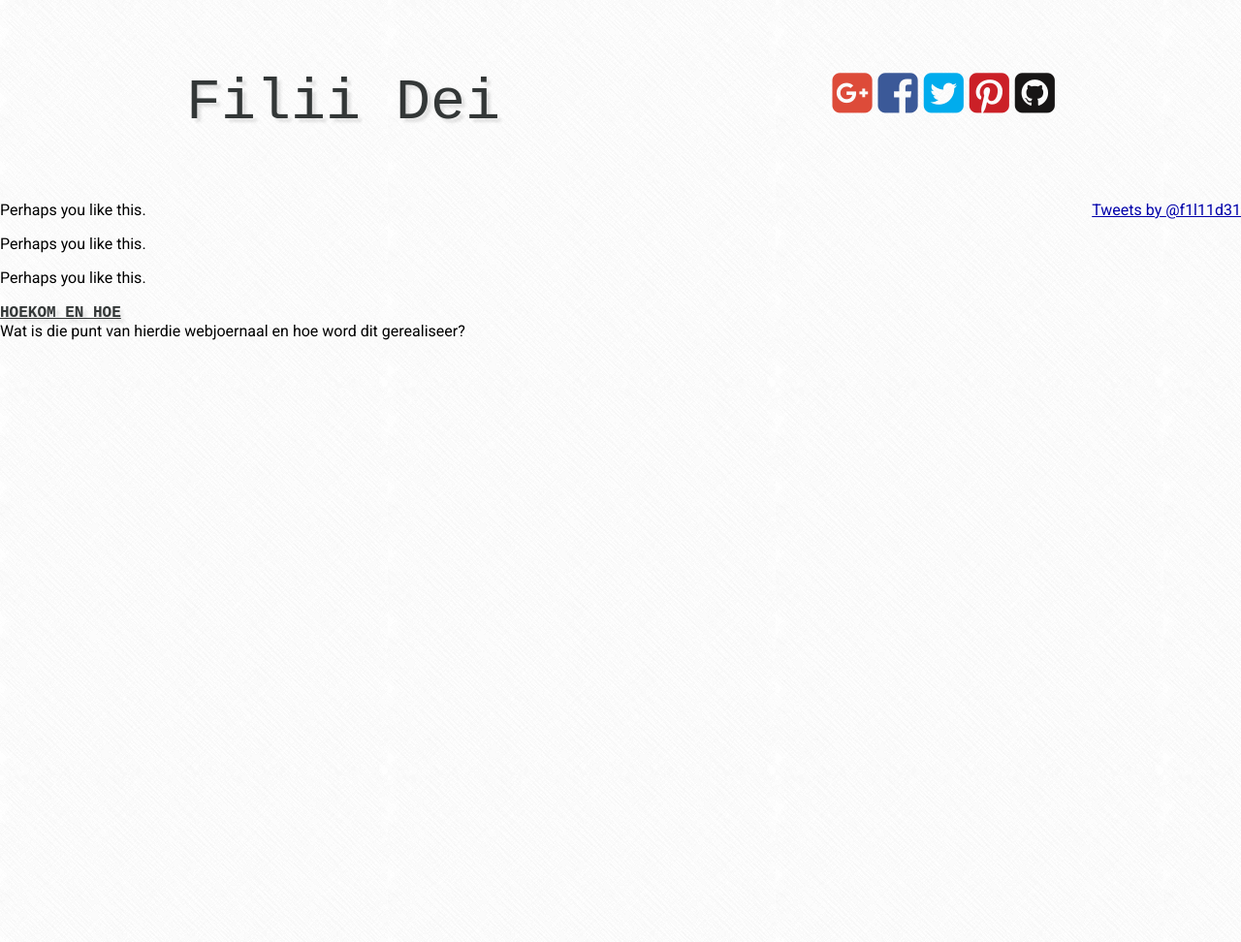
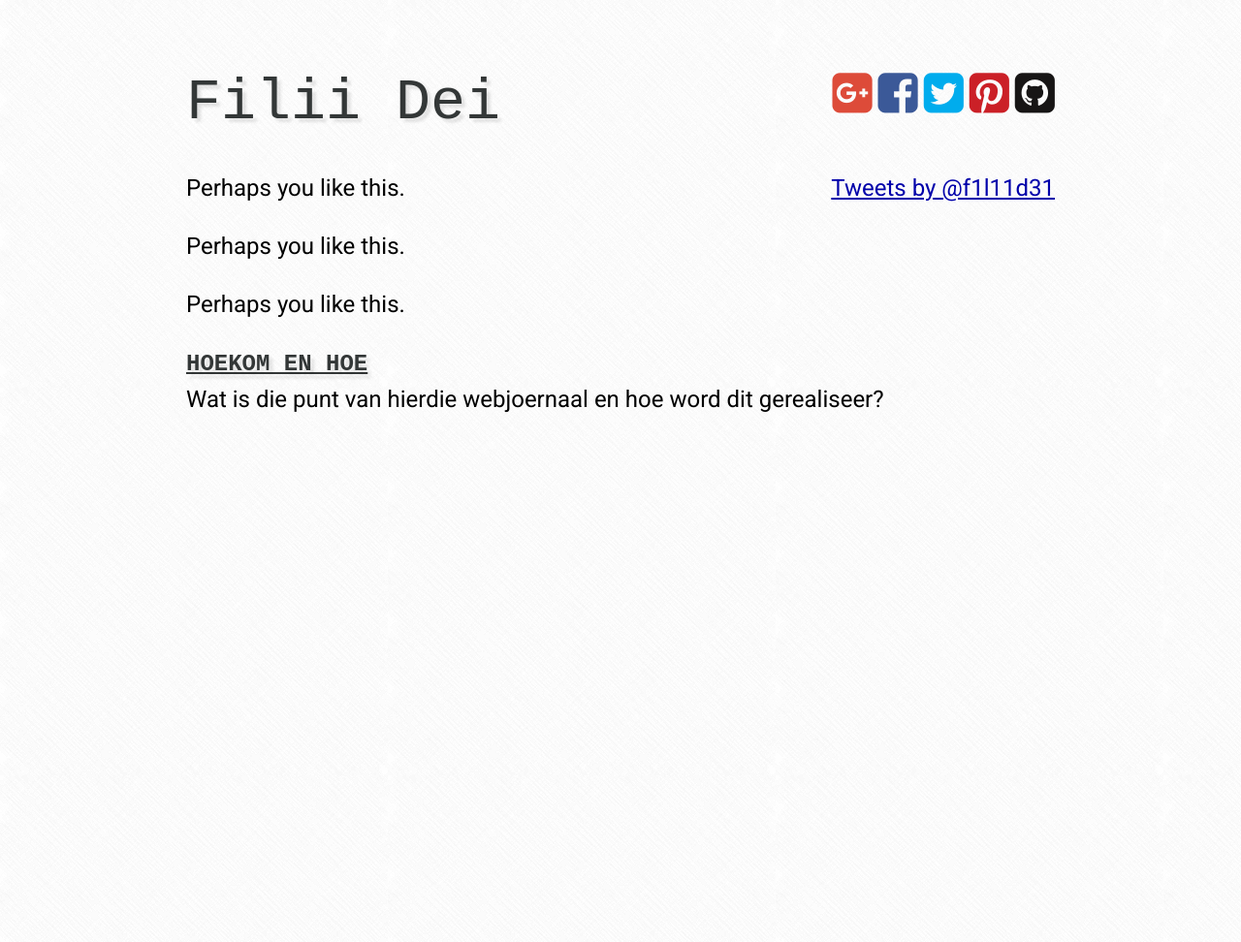
Before and after one commit to afrikatoliek/afrikatoliek.github.io, a Jekyll site: the page built from index.html, in a window 1280 px wide. Shown: the whole page at 97% size. Built offline with Jekyll 4.4.1, drawn with Linux system fonts in a browser that asks for light colours; nearby versions of some CDN libraries; some web fonts are replaced; comment, search, counter and statistics services are not loaded.

Commit message:
Jekyll template adjustments.

```diff
--- a/_includes/body.html
+++ b/_includes/body.html
@@ -1,4 +1,2 @@
-<div class="site">
   <div class="my-div-top"><span class="heading"><a href="/">{{ site.name }}</a></span> <span class="static-link my-span-right"><a href="https://plus.google.com/b/104576278582444149019/104576278582444149019/posts"><i class="fa fa-google-plus-square fa-2x fg-google-plus"></i></a> <a href="https://www.facebook.com/pages/Filii-Dei/693453224096282"><i class="fa fa-facebook-square fa-2x fg-facebook"></i></a> <a href="https://twitter.com/f1l11d31"><i class="fa fa-twitter-square fa-2x fg-twitter"></i></a> <a href="https://www.pinterest.com/f1l11d31"><i class="fa fa-pinterest-square fa-2x fg-pinterest"></i></a> <a href="https://github.com/f1l11d31"><i class="fa fa-github-square fa-2x fg-github"></i></a>
 </span></div>
-</div>
--- a/_layouts/default.html
+++ b/_layouts/default.html
@@ -9,7 +9,9 @@
   {% include analytics.html %}
 </head>
 <body>
-  {% include body.html %}
-  <br/>
-  {{ content }}
+  <div class="site">
+    {% include body.html %}
+    <br/>
+    {{ content }}
+  </div>
 </html>
```
